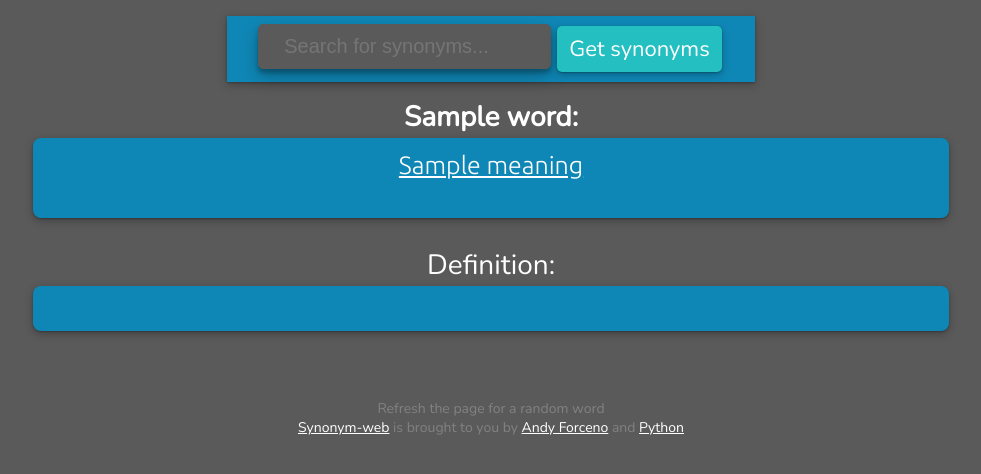
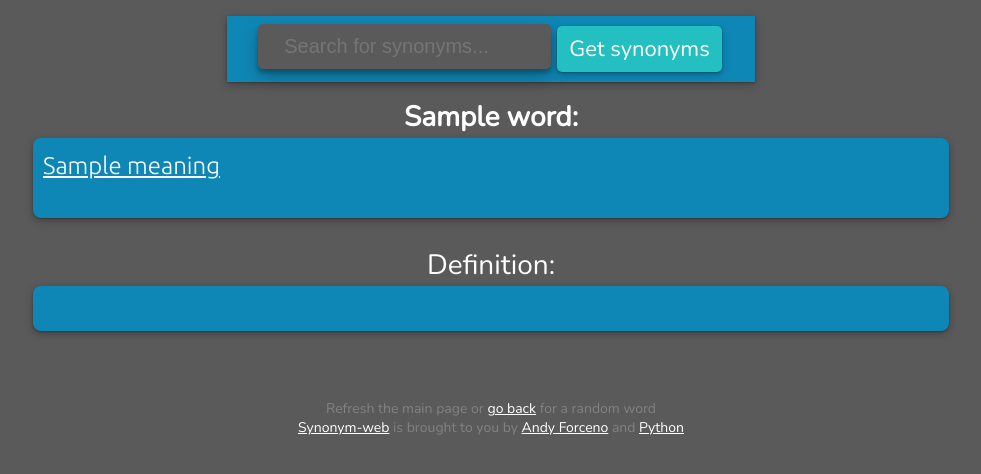
Before and after one commit to sophieforceno/synonym-web, a Flask app: template app/templates/index.html in a window 1280 px wide. Shown: the top 474 px of the page, without its empty margins (149-1130 px from the left). Run offline with Flask 2, Linux system fonts and the light colour scheme; the template is opened without the code that fills it: most values are stand-ins (such as "Sample title", 1, 10 or a date in 2020); some web fonts are replaced.

Commit message:
css & html tweaks

```diff
--- a/app/static/stylesheet.css
+++ b/app/static/stylesheet.css
@@ -11,7 +11,7 @@ div.content {
   color: white;
 }
 
-div.synonyms {
+.synonyms {
   background: rgb(15,135,182);
   font-family: 'Ubuntu', sans-serif;
   font-size: 25px;
@@ -23,9 +23,7 @@ div.synonyms {
   line-height: 34px;
   box-shadow: 0 1px 2px 0 rgba(0, 0, 0, 0.25), 0 3px 9px 0 rgba(0, 0, 0, 0.25);
   color: white;
-  text-align: justify;
-  -moz-text-align-last: center;
-  text-align-last: center;
+  text-align: left;
   border-radius: 8px;
 }
 
@@ -152,7 +150,6 @@ a:hover {
     padding: 4px;
     box-shadow: 0 1px 2px 0 rgba(0, 0, 0, 0.25), 0 3px 9px 0 rgba(0, 0, 0, 0.25);
     color: white;
-    align-items: center;
     text-align: left;
     border-radius: 8px;
   }
--- a/app/templates/index.html
+++ b/app/templates/index.html
@@ -5,7 +5,7 @@
     <title>Synonym Search</title>
     <meta name="viewport" content="width=device-width, initial-scale=1.0" />
     <link rel="stylesheet" type="text/css" href="../static/stylesheet.css" media="screen"/>
-    <!-- <link rel="icon" href="../static/img/favicon.png"> -->
+    <link rel="icon" href="favicon.png">
     <link href="https://fonts.googleapis.com/css?family=Gafata|Nunito|Roboto+Slab|Quattrocento+Sans|Ubuntu:300" rel="stylesheet">
 </head>
 
@@ -22,14 +22,14 @@
   <center>
 <div class="content"><b>{{word}}:</b>
 <div class="synonyms">
+  <!-- This is pretty ugly, but it works -->
    {% if (synonyms is iterable) and (synonyms is not string) %}
+   <font size="5">
     {% for meanings in synonyms %}
-      <font size="5">
       {% if (loop.length > 1) %}
         <!-- Number each list of words with a common meaning -->
         <b>{% print("(""%s"")" % loop.index) %}</b>
       {% endif %}
-      </font>
       {% for w in meanings %}
       <!-- Don't insert a comma if we're at the last word -->
         {% if loop.last %}
@@ -43,7 +43,7 @@
     <!-- Otherwise, display Synonyms not found string -->
     {{ synonyms }}
     {% endif %}
-  <p><p></div>
+</font><p><p></div>
 <p><p></p></p>
 <div class="textbox">
   Definition: <br></div>
@@ -59,6 +59,6 @@
 
 </p>
 </div>
-<div class="footer">Refresh the page for a random word<br>
+<div class="footer">Refresh the main page or <a href="../">go back</a> for a random word<br>
 <a href="https://github.com/andyforceno/synonym-web">Synonym-web</a> is brought to you by <a href="https://github.com/andyforceno">Andy Forceno</a> and <a href="https://www.python.org/">Python</a>
 </div>
```
Also changed, not shown: synonym-web.jpg.
